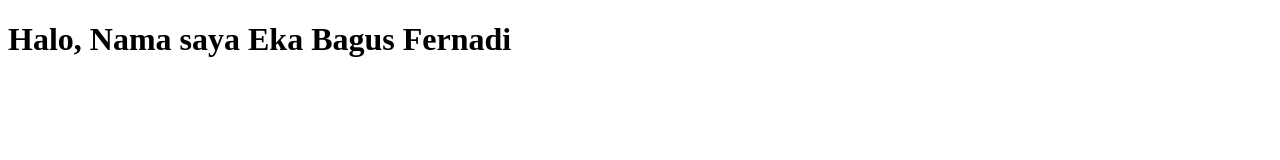
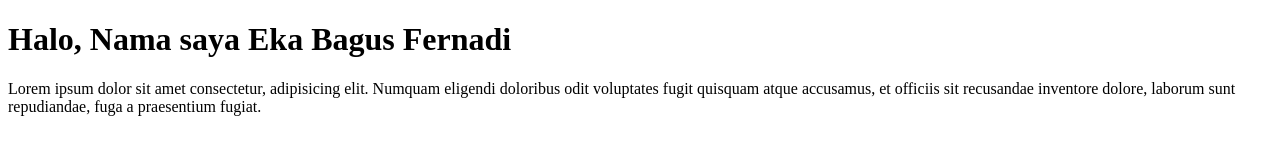
Before and after one commit to ekabagusfernadi/push-repo, a plain HTML site: page index.html in a window 1280 px wide. Drawn offline with Linux system fonts and the light colour scheme.

Commit message:
menambahkan paragraf baru

```diff
--- a/index.html
+++ b/index.html
@@ -8,5 +8,8 @@
   </head>
   <body>
     <h1>Halo, Nama saya Eka Bagus Fernadi</h1>
+    <p>
+      Lorem ipsum dolor sit amet consectetur, adipisicing elit. Numquam eligendi doloribus odit voluptates fugit quisquam atque accusamus, et officiis sit recusandae inventore dolore, laborum sunt repudiandae, fuga a praesentium fugiat.
+    </p>
   </body>
 </html>
```
